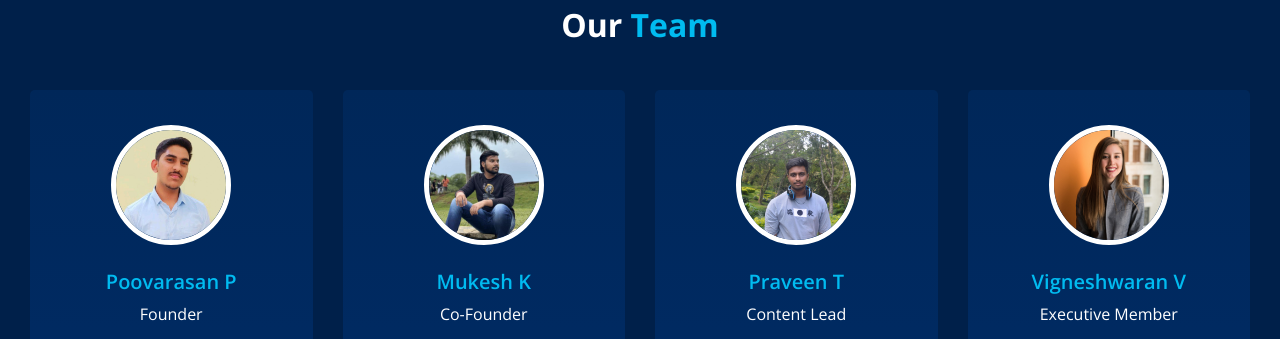
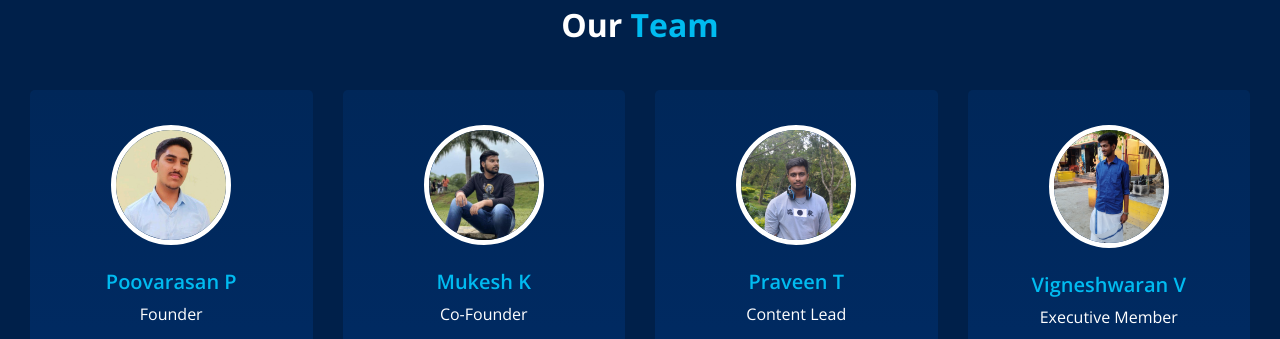
Before and after one commit to LinkerEdge/LinkerWebsite, a website: page index.html in a window 1280 px wide. Shown: the part 3680-4019 px from the top of the page. Drawn offline with nearby package versions, Linux system fonts and the light colour scheme; some packages are replaced by stand-ins of ours.

Commit message:
photo changed

```diff
--- a/index.html
+++ b/index.html
@@ -439,7 +439,7 @@
           <div class="col-lg-3 col-sm-6">
             <div class="box ">
               <div class="img-box">
-                <img src="images/team-4.jpg" class="img1" alt="">
+                <img src="images/Vignesh photo.jpg" class="img1" alt="">
               </div>
               <div class="detail-box">
                 <h5>
```
